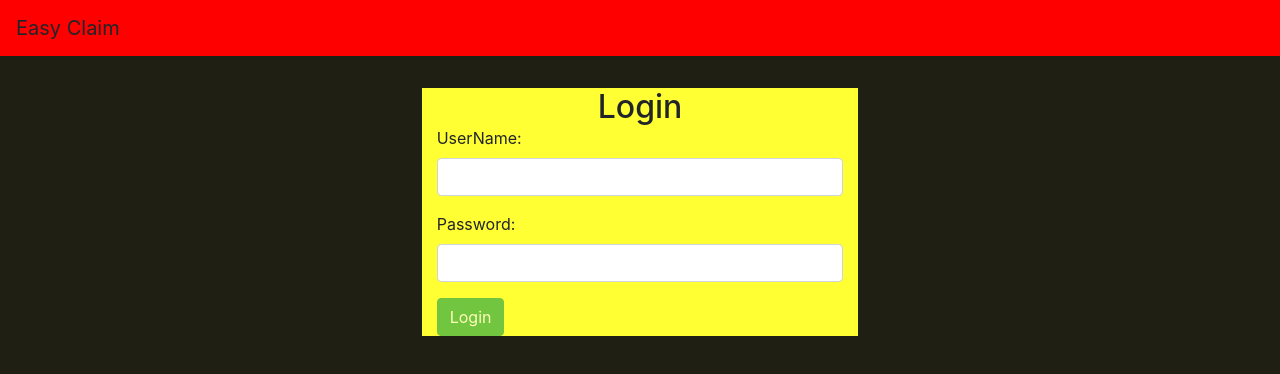
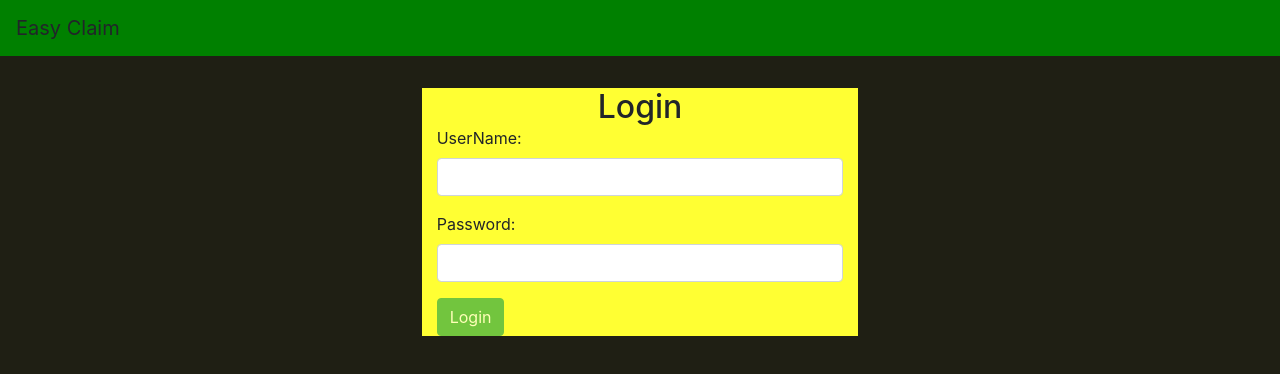
Before and after one commit to Sweta8826/capstone-easyclaim-frontend, an Angular app: page / in a window 1280 px wide. Shown: the top 374 px of the page. Built offline with nearby package versions, Linux system fonts and the light colour scheme.

Commit message:
Updated the navigation bar color to green

```diff
--- a/src/app/app.component.css
+++ b/src/app/app.component.css
@@ -3,5 +3,6 @@ body {
   }
   .navbar-custom {
     /*background-color: #ffff00;*/
-      background-color: red;
+    /*background-color: red;*/
+    background-color: green;
   }
```
